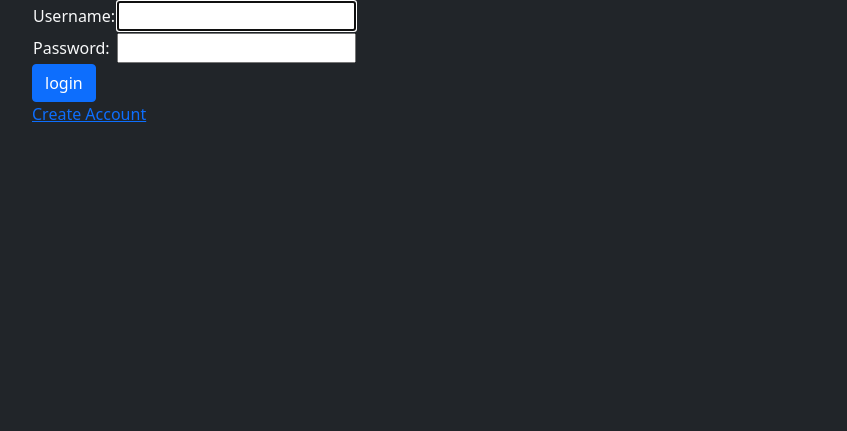
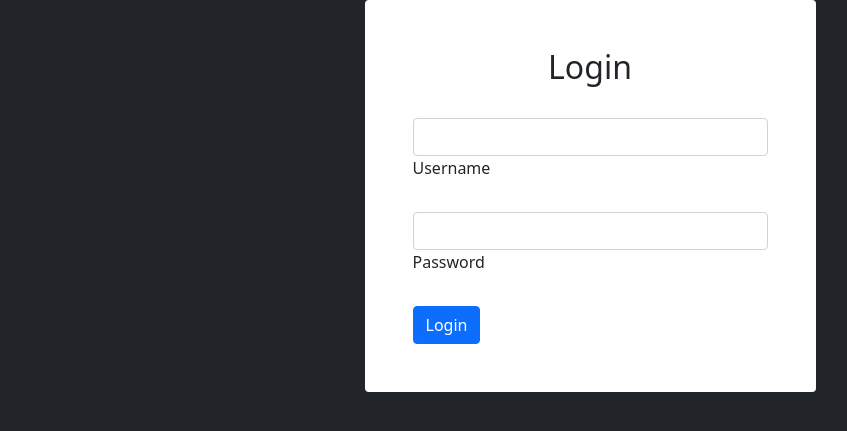
Before and after one commit to davrichter/djangoLearning, a Django app: page /accounts/login/ in a window 1280 px wide. Shown: the part 16-447 px from the top of the page, without its empty margins (50-897 px from the left). Run offline with Django 3.2, Linux system fonts and the light colour scheme; some libraries are stand-ins or nearby versions.

Commit message:
updated the login page to be more in line with the create user page

```diff
--- a/templates/registration/create_user.html
+++ b/templates/registration/create_user.html
@@ -3,7 +3,6 @@
 {% block title %}{{ block.super }} - Create User{% endblock title %}
 
 {% block content %}
-    <header>
     <div class="container text-dark">
         <div class="row justify-content-center">
             <div class="col-xl-5 col-md-8">
@@ -28,5 +27,4 @@
             </div>
         </div>
     </div>
-    </header>
 {% endblock content %}
--- a/templates/registration/login.html
+++ b/templates/registration/login.html
@@ -3,37 +3,28 @@
 {% block title %}{{ block.super }} - Login{% endblock title %}
 
 {% block content %}
-    <div class="container">
-        {% if form.errors %}
-            <p>Your username and password didn't match. Please try again.</p>
-        {% endif %}
-
-        {% if next %}
-            {% if user.is_authenticated %}
-                <p>Your account doesn't have access to this page. To proceed,
-                    please login with an account that has access.</p>
-            {% else %}
-                <p>Please login to see this page.</p>
-            {% endif %}
-        {% endif %}
-
-        <form method="post" action="{% url 'login' %}">
-            {% csrf_token %}
-            <table>
-                <tr>
-                    <td>{{ form.username.label_tag }}</td>
-                    <td>{{ form.username }}</td>
-                </tr>
-                <tr>
-                    <td>{{ form.password.label_tag }}</td>
-                    <td>{{ form.password }}</td>
-                </tr>
-            </table>
-            <input type="submit" value="login" class="btn btn-primary"/>
-            <input type="hidden" name="next" value="{{ next }}"/>
-        </form>
-
-        {# Assumes you setup the password_reset view in your URLconf #}
-        <p><a href="{% url 'getCreateUser' %}">Create Account</a></p>
+<div class="container text-dark">
+        <div class="row justify-content-center">
+            <div class="col-xl-5 col-md-8">
+                <form class="bg-white rounded p-5"
+                      method="POST"
+                      action="{% url 'login' %}">
+                    {% csrf_token %}
+                    <h2 class="text-center">Login</h2>
+                    <br>
+                    <div class="form-outline mb-4">
+                        <input id="form1Example1" class="form-control" name="username"/>
+                        <label class="form-label" for="form1Example1">Username</label>
+                    </div>
+                    <!-- Password input -->
+                    <div class="form-outline mb-4 ">
+                        <input type="password" id="form1Example2" class="form-control" name="password"/>
+                        <label class="form-label" for="form1Example2">Password</label>
+                    </div>
+                    <!-- Submit button -->
+                    <button type="submit" class="btn btn-primary btn-block">Login</button>
+                </form>
+            </div>
+        </div>
     </div>
 {% endblock content %}
```
Also changed, not shown: db.sqlite3. Lines whose indentation alone changed are shown as unchanged.
